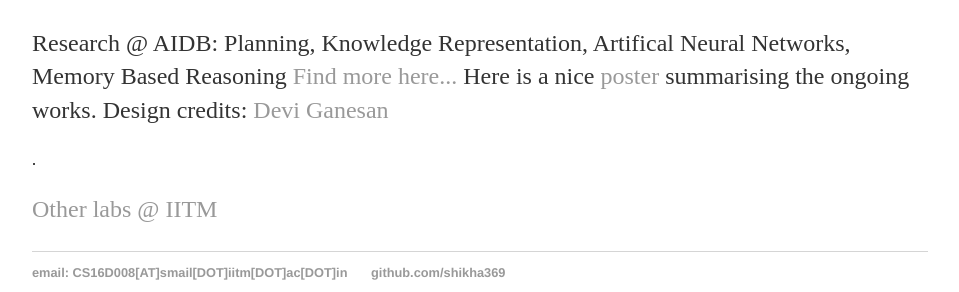
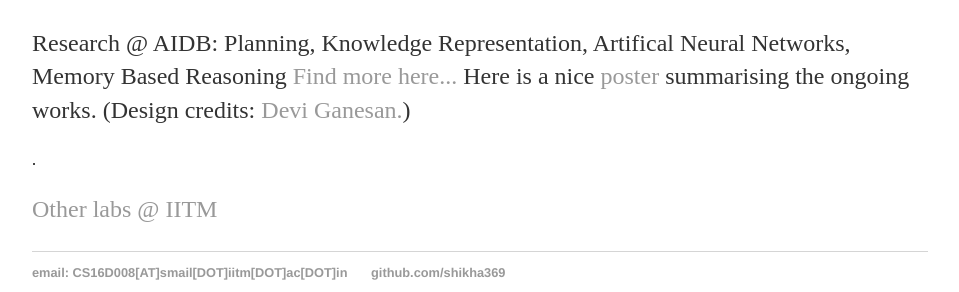
Before and after one commit to shikha369/shikha369.github.io, a Jekyll site: the page built from index.html, in a window 1280 px wide. Shown: the part 262-554 px from the top of the page, without its empty margins (160-1119 px from the left). Built offline with Jekyll 4.4.1, drawn with Linux system fonts in a browser that asks for light colours.

```diff
--- a/index.html
+++ b/index.html
@@ -8,7 +8,7 @@ title: Shikha Singh
         <h1>Hi there, I'm Shikha!</h1>
 	<p>I'm a PhD student in Artificial Intelligence and Databases Lab, Department of Computer Science and Engineering, Indian Institute of Technology Madras. <a href="/about">More about me...</a></p>
 	<p> Research @ AIDB: Planning, Knowledge Representation, Artifical Neural Networks, Memory Based Reasoning <a href="https://www.cse.iitm.ac.in/lab_details.php?arg=MQ=="> Find more here...</a>
-	Here is a nice <a href="/images/poster.pdf">poster</a> summarising the ongoing works. Design credits: <a href="http://www.cse.iitm.ac.in/~gdevi/">Devi Ganesan</a></p>.
+	Here is a nice <a href="/images/poster.pdf">poster</a> summarising the ongoing works. (Design credits: <a href="http://www.cse.iitm.ac.in/~gdevi/">Devi Ganesan.</a>)</p>.
 	</p>
 	<p> <a href="https://www.cse.iitm.ac.in/labs.php">Other labs @ IITM</a></p>
 </div><!-- /.blurb -->
```
